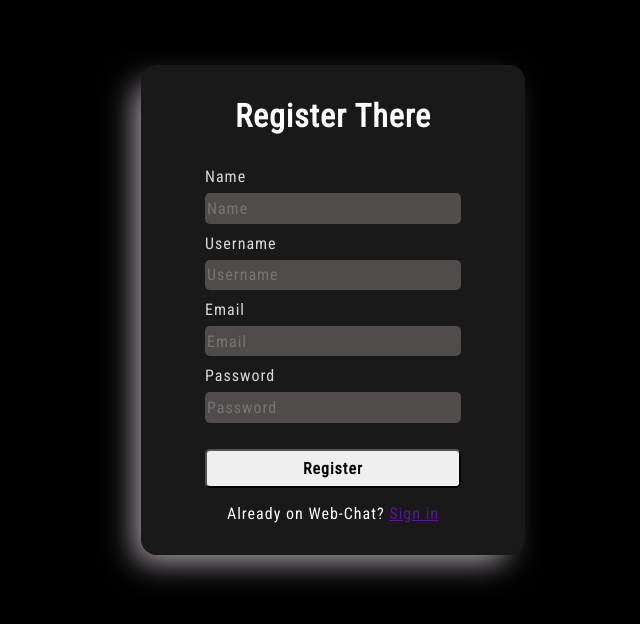
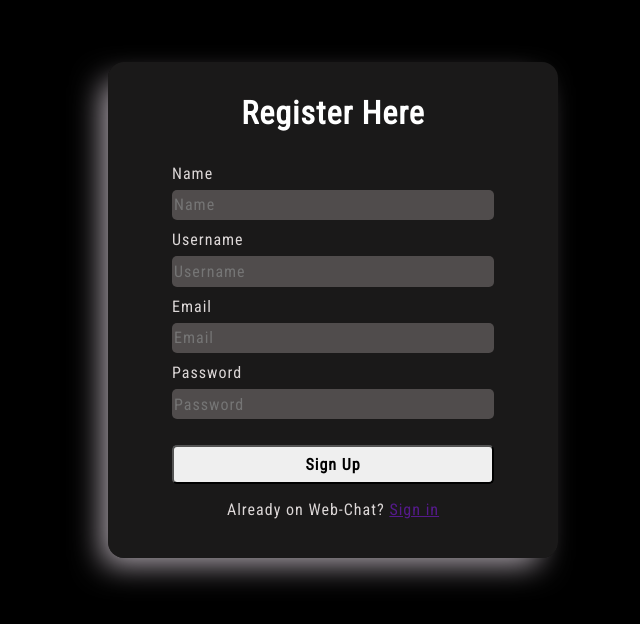
Before and after one commit to SwayambhuPrasad/WebChat_React_Firebase, a React (Create React App) app in the folder webchat_recat_firebase/: page / in a window 1280 px wide. Shown: the part 890-1514 px from the top of the page, without its empty margins (307-947 px from the left). Built offline with nearby package versions, Linux system fonts and the light colour scheme.

Commit message:
Unified css for login & signup page

```diff
--- a/webchat_recat_firebase/src/Pages/SigninPage.scss
+++ b/webchat_recat_firebase/src/Pages/Pages.scss
@@ -1,11 +1,12 @@
-*{
+* {
     margin: 0;
     padding: 0;
     box-sizing: border-box;
     font-family: 'Roboto Condensed', sans-serif;
     letter-spacing: 1px;
 }
-.signInBackground{
+
+.Background {
     height: 100vh;
     width: 100vw;
     background-color: rgba(0, 0, 0, 1);
@@ -13,9 +14,9 @@
     justify-content: center;
     align-items: center;
 
-    .signInContainer{
+    .Container {
         width: 450px;
-        box-shadow:  -12px 13px 31px -7px rgba(181,172,181,1);
+        box-shadow: -12px 13px 31px -7px rgba(181, 172, 181, 1);
         background-color: rgba(53, 50, 50, 0.5);
         display: flex;
         flex-direction: column;
@@ -27,12 +28,20 @@
             color: #fff;
             margin-bottom: 2rem;
         }
+
         p {
             text-align: center;
             color: rgb(220, 215, 215);
             display: block;
             margin-bottom: 7px;
         }
+
+        label {
+            color: rgb(220, 215, 215);
+            display: block;
+            margin-bottom: 7px;
+        }
+
         input {
             height: 1.9rem;
             padding: 2px;
@@ -44,6 +53,7 @@
             color: #fff;
             background-color: rgb(80, 76, 76);
         }
+
         button {
             display: block;
             margin: 1rem 0;
@@ -53,19 +63,23 @@
             font-size: 1rem;
             font-weight: bold;
         }
-       .rememberMe{
+
+        .rememberMe {
             position: relative;
-        input{
+
+            input {
                 height: 15px;
                 width: 15px;
                 padding: 5px;
             }
-        label{
+
+            label {
                 text-align: left;
                 color: #fff;
             }
-        a{
-            right: 0px ;
+
+            a {
+                right: 0px;
                 position: absolute;
                 text-align: right;
             }
--- a/webchat_recat_firebase/src/Pages/RegisterPage.jsx
+++ b/webchat_recat_firebase/src/Pages/RegisterPage.jsx
@@ -1,13 +1,11 @@
-import React from "react";
-import "./RegisterPage.scss";
+import React from 'react'
+import './Pages.scss'
 
 export default function RegisterPage() {
     return (
-        <>
-            <div className="registerPageBody">
-                <div className="container">
-                    <form action="">
-                        <h1>Register There</h1>
+        <div className='Background'>
+            <div className='Container'>
+                <h1> Register Here</h1>
                 <label htmlFor="name">Name</label>
                 <input type="text" placeholder="Name" id='name' />
                 <label htmlFor="username">Username</label>
@@ -16,11 +14,9 @@ export default function RegisterPage() {
                 <input type="email" placeholder="Email" id='email' />
                 <label htmlFor="password">Password</label>
                 <input type="password" placeholder="Password" id='password' />
-                        <button>Register</button>
-                    </form>
-                    <p>Already on Web-Chat? <a href="">Sign in</a></p>
+                <button>Sign Up</button>
+                <p className='signInLink'>Already on Web-Chat? <a href="">Sign in</a></p>
             </div>
         </div>
-        </>
-    )
+    );
 }
--- a/webchat_recat_firebase/src/Pages/RegisterPage.scss
+++ /dev/null
@@ -1,69 +0,0 @@
-* {
-    margin: 0;
-    padding: 0;
-    box-sizing: border-box;
-    font-family: 'Roboto Condensed', sans-serif;
-    letter-spacing: 1px;
-}
-
-.registerPageBody {
-    width: 100vw;
-    height: 100vh;
-    background-color: rgba(0, 0, 0, 1);
-    display: flex;
-    justify-content: center;
-    align-items: center;
-
-    .container {
-        width: 30%;
-        box-shadow:  -12px 13px 31px -7px rgba(181,172,181,1);
-        background-color: rgba(53, 50, 50, 0.5);
-        display: flex;
-        flex-direction: column;
-        border-radius: 1rem;
-        padding: 2rem 4rem;
-
-        form {
-            h1 {
-                text-align: center;
-                color: #fff;
-                margin-bottom: 2rem;
-            }
-
-            label {
-                color: rgb(220, 215, 215);
-                display: block;
-                margin-bottom: 7px;
-            }
-
-
-
-            input {
-                height: 1.9rem;
-                padding: 2px;
-                width: 100%;
-                font-size: 1rem;
-                border-radius: 5px;
-                border: none;
-                margin-bottom: 10px;
-                color: #fff;
-                background-color: rgb(80, 76, 76);
-            }
-
-            button {
-                display: block;
-                margin: 1rem 0;
-                border-radius: 5px;
-                width: 100%;
-                padding: 0.5rem;
-                font-size: 1rem;
-                font-weight: bold;
-            }
-        }
-
-        p {
-            color: #fff;
-            text-align: center;
-        }
-    }
-}
--- a/webchat_recat_firebase/src/Pages/SigninPage.jsx
+++ b/webchat_recat_firebase/src/Pages/SigninPage.jsx
@@ -1,10 +1,10 @@
 import React from 'react'
-import './SigninPage.scss'
+import './Pages.scss'
 
 function SigninPage() {
     return (
-        <div className='signInBackground'>
-            <div className='signInContainer'>
+        <div className='Background'>
+            <div className='Container'>
                 <h1> Sign in</h1>
                 <p>Sign in and start chatting!</p>
                 <input type="email" placeholder='login' />
--- a/webchat_recat_firebase/src/Pages/pageStyle.css
+++ /dev/null
@@ -1,42 +0,0 @@
-* {
-    box-sizing: border-box;
-    margin: 0;
-    padding: 0;
-}
-
-.signInBackground {
-    background-color: #224957;
-    height: 100vh;
-    width: 100vw;
-    display: flex;
-    justify-content: center;
-    align-items: center;
-
-}
-
-.signInContainer {
-    background-color: #224957;
-    border: 2px solid rgb(246, 242, 241);
-    width: 40vw;
-    text-align: center;
-    padding: 20px 10px;
-}
-
-.signInContainer>p {
-    margin: 15px 0;
-}
-
-.signInContainer>input {
-    margin-bottom: 15px;
-    width: 80%;
-    height: 25px;
-    border-radius: 5px;
-    background: transparent;
-    border: none;
-    background-color: #5c7882;
-}
-
-input::placeholder {
-    color: #fff;
-    padding: 5px 10px;
-}
```
Lines whose indentation alone changed are shown as unchanged.
